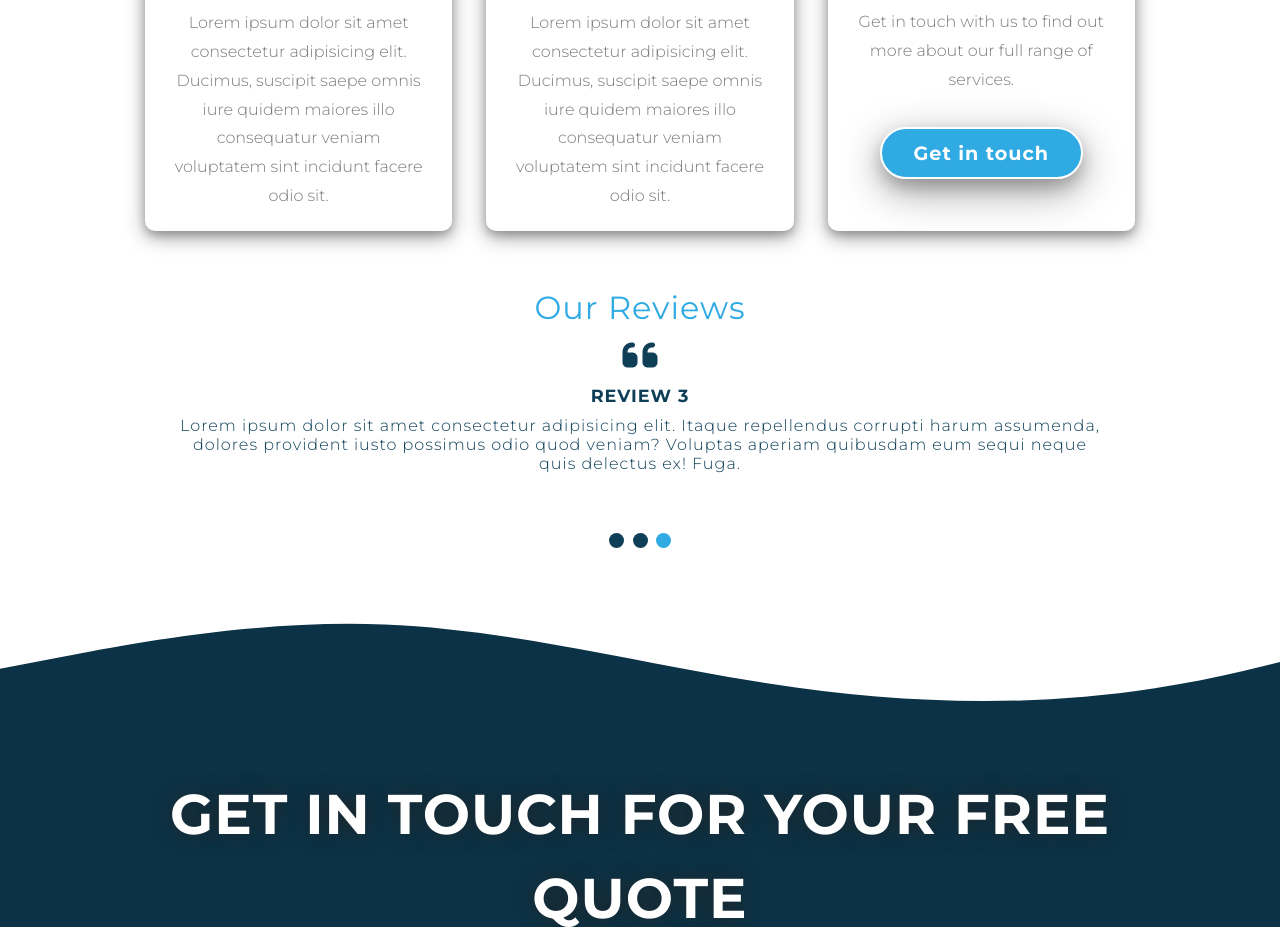
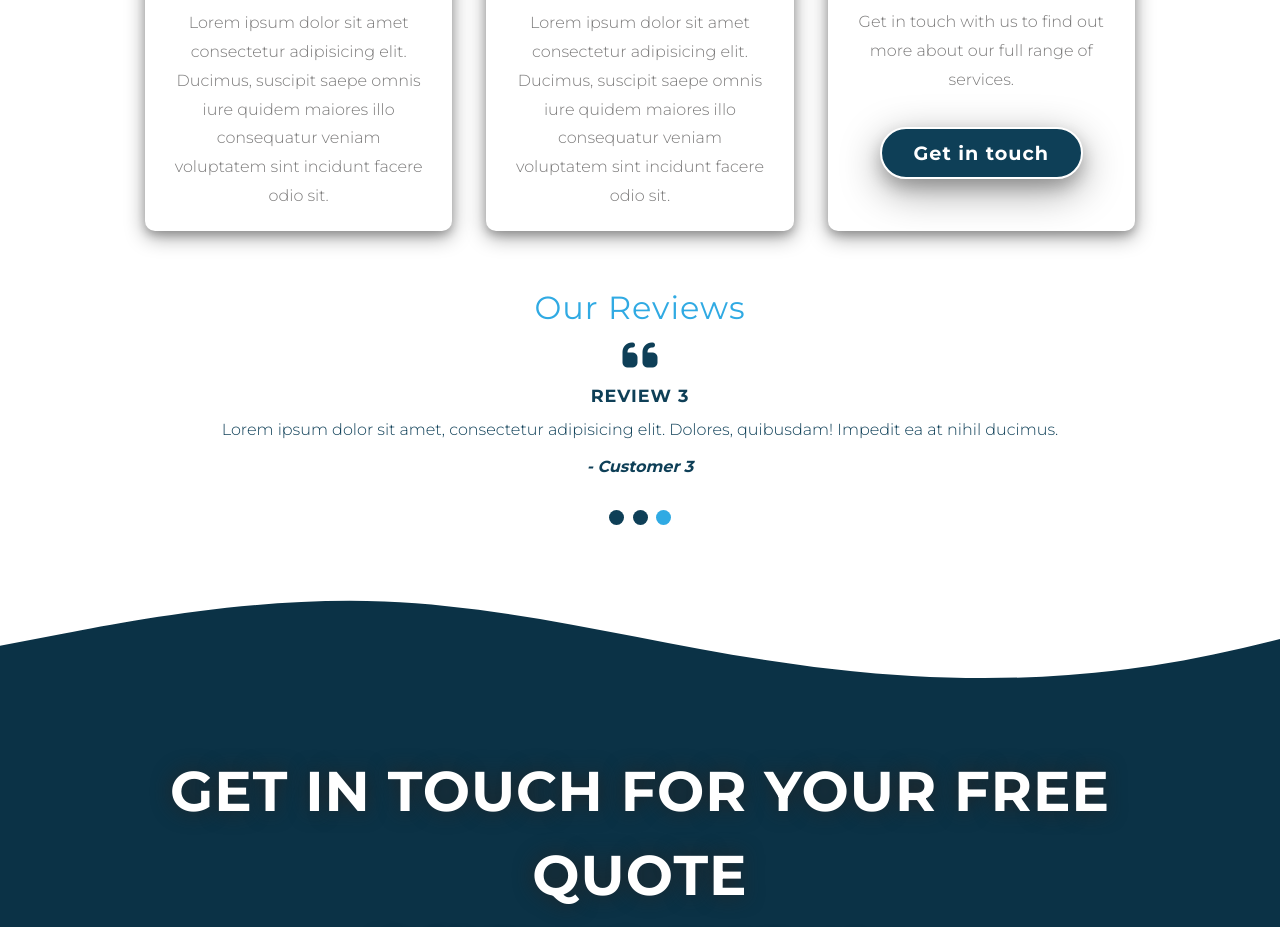
Before and after one commit to jake4369/jsCleanersInit, a plain HTML site: page index.html in a window 1280 px wide. Shown: the part 3140-4067 px from the top of the page. Drawn offline with Linux system fonts and the light colour scheme.

Commit message:
Fix review typography

```diff
--- a/index.html
+++ b/index.html
@@ -349,10 +349,8 @@
           <div class="mySlides">
             <span class="review-title review-span">REVIEW 1</span>
             <p>
-              Lorem ipsum dolor sit amet consectetur, adipisicing elit.
-              Necessitatibus praesentium commodi quia reprehenderit inventore
-              odio est iure doloribus similique! Eveniet consequatur fuga ipsam
-              qui corporis distinctio nemo magnam amet ipsum?
+              Lorem, ipsum dolor sit amet consectetur adipisicing elit. Dolores
+              consectetur earum ducimus facilis ad deleniti!
             </p>
             <p class="author">- Customer 1</p>
           </div>
@@ -360,23 +358,19 @@
           <div class="mySlides">
             <span class="review-title review-span">REVIEW 2</span>
             <p>
-              Lorem ipsum dolor sit amet consectetur adipisicing elit.
-              Consequuntur aspernatur nisi reiciendis! Sed fuga, quaerat iure
-              rerum, optio inventore sint cumque error ex repellendus commodi
-              assumenda eos expedita veniam asperiores?
+              Lorem ipsum dolor sit amet, consectetur adipisicing elit. Dolorum
+              similique nobis eligendi animi cupiditate aut!
             </p>
-            <p class="author">- Customer 1</p>
+            <p class="author">- Customer 2</p>
           </div>
 
           <div class="mySlides">
             <span class="review-title review-span">REVIEW 3</span>
             <p>
-              Lorem ipsum dolor sit amet consectetur adipisicing elit. Itaque
-              repellendus corrupti harum assumenda, dolores provident iusto
-              possimus odio quod veniam? Voluptas aperiam quibusdam eum sequi
-              neque quis delectus ex! Fuga.
+              Lorem ipsum dolor sit amet, consectetur adipisicing elit. Dolores,
+              quibusdam! Impedit ea at nihil ducimus.
             </p>
-            <p class="author">- Customer 1</p>
+            <p class="author">- Customer 3</p>
           </div>
 
           <div class="next-btns">
--- a/style.css
+++ b/style.css
@@ -374,7 +374,7 @@ CHECKLIST SECTION
 
 .checklist-quote-btn {
   margin: 0 auto;
-  background-color: var(--light-blue);
+  /* background-color: var(--light-blue); */
 }
 
 /* ========
@@ -451,7 +451,10 @@ OUR SERVICES SECTION
 
 .service-contact-btn {
   margin: 32px 0;
-  background-color: var(--light-blue);
+  /* background-color: #e1e1e1; */
+  /* color: var(--dark-grey); */
+
+  /* background-color: var(--light-blue); */
 }
 
 /* ========
@@ -488,8 +491,7 @@ REVIEW SECTIONS
 
 .mySlides > p {
   font-size: 1rem;
-  letter-spacing: 1px;
-  line-height: 1.2;
+  line-height: 1.7;
 }
 
 .review-span {
@@ -563,7 +565,7 @@ REVIEW SECTIONS
 p.author {
   font-style: italic;
   font-weight: bold;
-  color: #fff;
+  color: var(--dark-blue);
   padding: 10px 0;
 }
 
```
